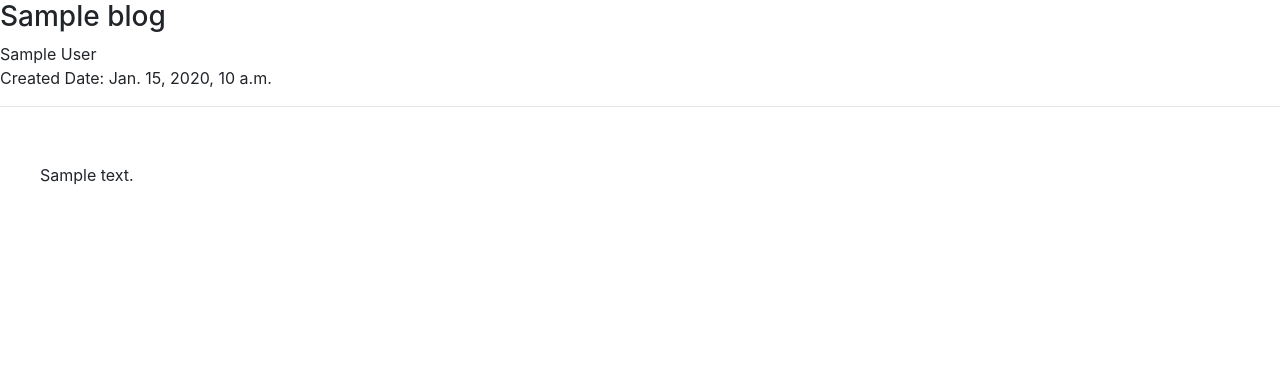
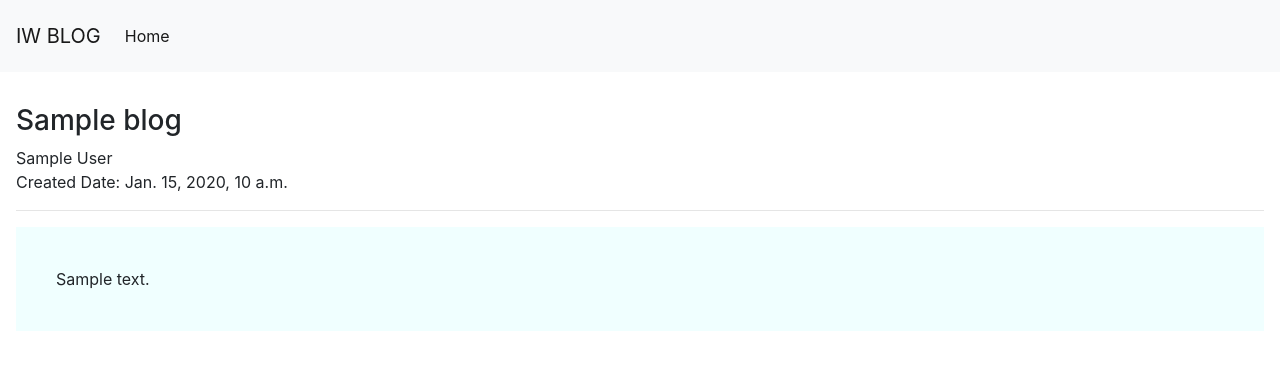
Before and after one commit to poudyalanil/django-blog-iw, a Django app: template blog/templates/blog/single-blog.html in a window 1280 px wide. Shown: the top 370 px of the page. Run offline with Django 3.2, Linux system fonts and the light colour scheme; the template is opened without the code that fills it: most values are stand-ins (such as "Sample title", 1, 10 or a date in 2020); data that the repository does not hold is empty; some libraries are stand-ins or nearby versions.

Commit message:
UI Changes

```diff
--- a/blog/templates/blog/single-blog.html
+++ b/blog/templates/blog/single-blog.html
@@ -6,6 +6,7 @@ Blog| {{blog.title}}
 {%endblock%}
 
 {%block content%}
+<div style="padding:1em">
 <h3>
     {{blog.title}}
 </h3>
@@ -28,7 +29,8 @@ Last Updated: {{blog.updated_date}}
 </span>
 
 <hr>
-<p style="padding: 2.5em;">
+<p style="padding: 2.5em; background-color: azure;">
 {{blog.content}}
 </p>
+</div>
 {%endblock%}
--- a/templates/base.html
+++ b/templates/base.html
@@ -12,7 +12,23 @@
    {%endblock%}
   </head>
   <body>
+    <nav class="navbar navbar-expand-lg navbar-light bg-light"
+    style="padding: 1em; margin-bottom: 1em;"
+    >
+      <a class="navbar-brand" href="#">IW BLOG</a>
+      <button class="navbar-toggler" type="button" data-toggle="collapse" data-target="#navbarText" aria-controls="navbarText" aria-expanded="false" aria-label="Toggle navigation">
+        <span class="navbar-toggler-icon"></span>
+      </button>
+      <div class="collapse navbar-collapse" id="navbarText">
+        <ul class="navbar-nav mr-auto">
+          <li class="nav-item active">
+            <a class="nav-link" href="#">Home <span class="sr-only">(current)</span></a>
+          </li>
 
+        </ul>
+
+      </div>
+    </nav>
 
     {%block content%}
     {%endblock%}
```
